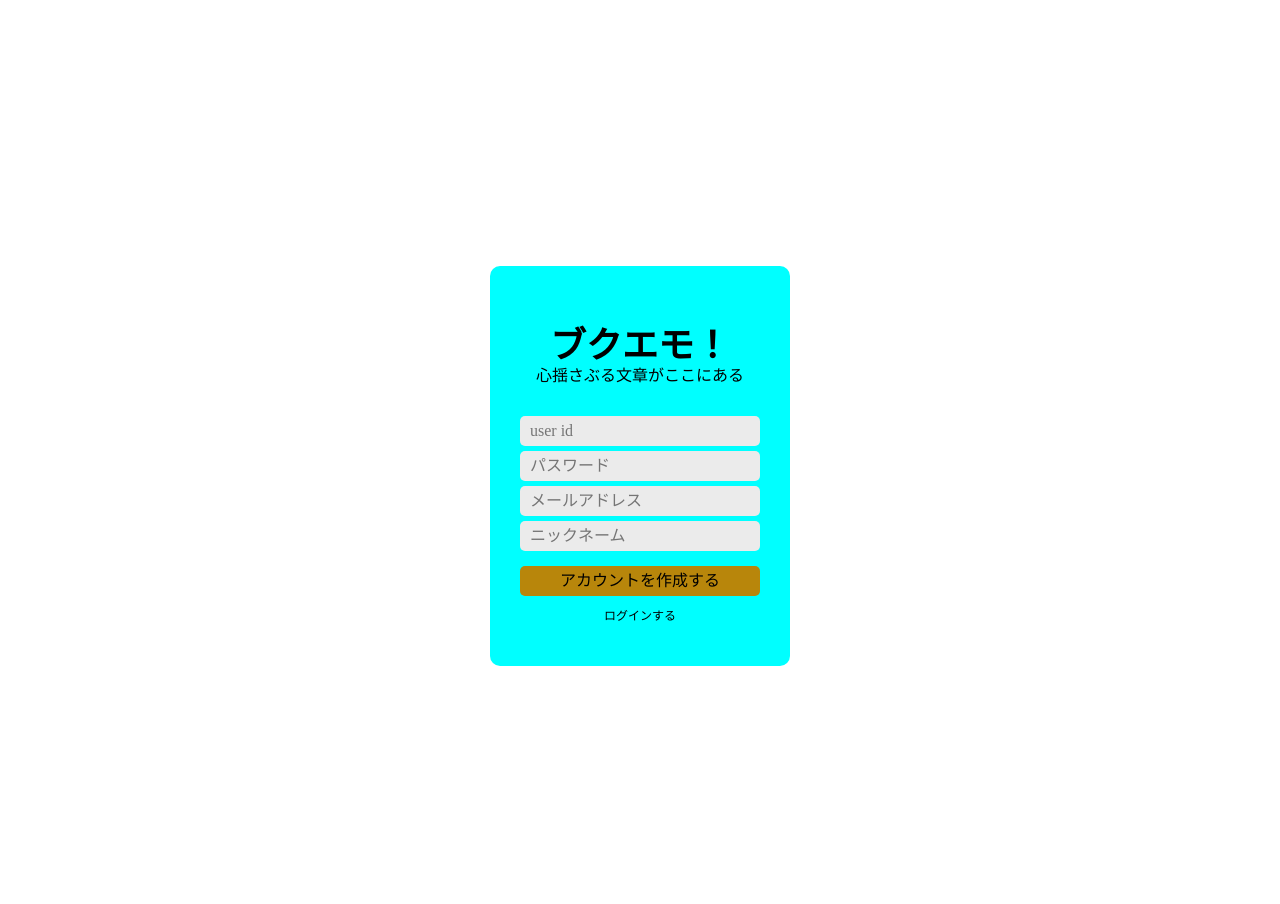
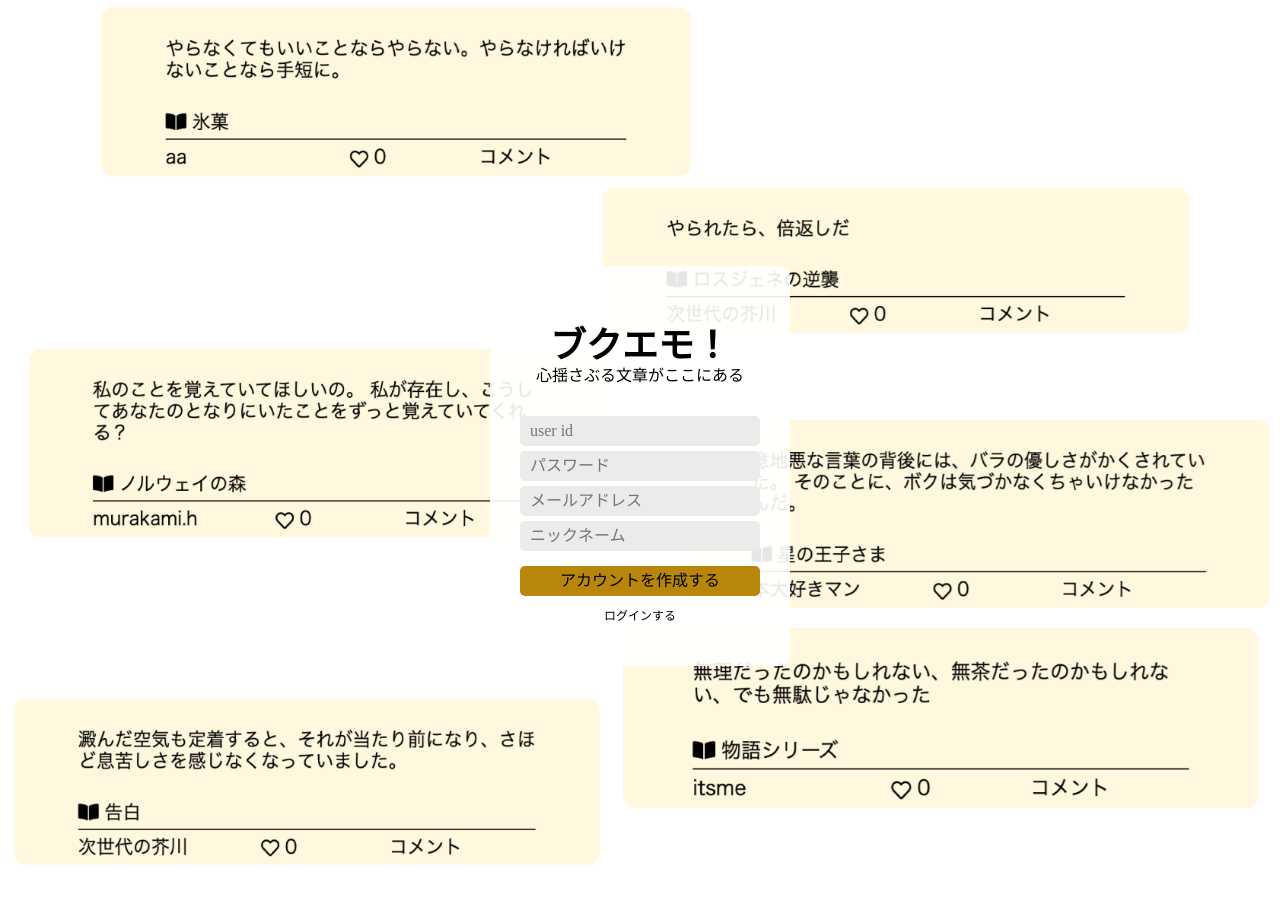
Before and after one commit to shosho44/book_emotion_post, a Flask app: page /signup in a window 1280 px wide. Shown: the top 904 px of the page. Run offline with Flask 2, Linux system fonts and the light colour scheme.

Commit message:
[design]signin,signupのページのデザインを変更した

```diff
--- a/static/css/signin-and-signup.css
+++ b/static/css/signin-and-signup.css
@@ -4,6 +4,19 @@
 
 .b-r-10 {
     border-radius: 10px;
+}
+
+.bg-c-white-0_9 {
+    background-color: rgba(255, 255, 255, 0.9);
+}
+
+.bg-c-184-134-11 {
+    background-color:rgb(184, 134, 11);
+}
+
+.bg-c-184-134-11:hover {
+    background-color:rgb(226, 183, 75);
+    transition: 0.3s;
 }
 
 .border-box {
@@ -65,6 +78,10 @@
     margin-top: 10px;
 }
 
+.position-f {
+    position: fixed;
+}
+
 .p-l-10 {
     padding-left: 10px;
 }
@@ -84,3 +101,11 @@
 .w-300 {
     width: 300px;
 }
+
+.z-i--1 {
+    z-index: -1;
+}
+
+.z-i-100 {
+    z-index: 100;
+}
--- a/templates/signup.html
+++ b/templates/signup.html
@@ -9,8 +9,11 @@
     <title>ログイン</title>
 </head>
 <body>
-    <div class="d-f d-f-center h-100v">
-        <div class="b-r-10 h-400 w-300" style="background-color:cyan;">
+    <div class="position-f z-i--1">
+        <img class="w-100per" src="../static/img/login_background.png">
+    </div>
+    <div class="d-f d-f-center h-100v z-i-100">
+        <div class="b-r-10 bg-c-white-0_9 h-400 w-300">
             <div class="m-20per-a">
                 <div class="m-b-30 t-a-c">
                     <h1 class="f-size-36 f-w-700">ブクエモ！</h1>
@@ -26,7 +29,7 @@
                         </div>
                     </div>
                     <div class="d-f d-f-center m-t-10">
-                        <div class="b-r-5 h-30 w-80per" style="background-color:darkgoldenrod;">
+                        <div class="b-r-5 bg-c-184-134-11 h-30 w-80per">
                             <button class="border-box t-a-c h-30 w-100per" type="submit">アカウントを作成する</button>
                         </div>
                     </div>
@@ -39,4 +42,3 @@
     </div>
 </body>
 </html>
-<!--ここの背景にみんなの投稿を並べて配置したらオシャンっぽい-->
```
Also changed, not shown: templates/signin.html (+6 -3 lines), static/img/login_background.png (added).
